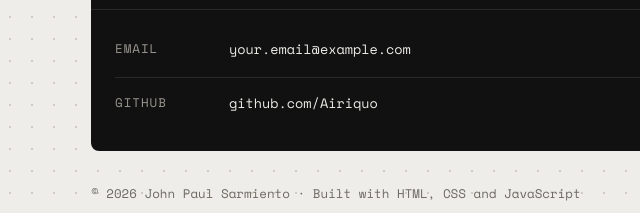
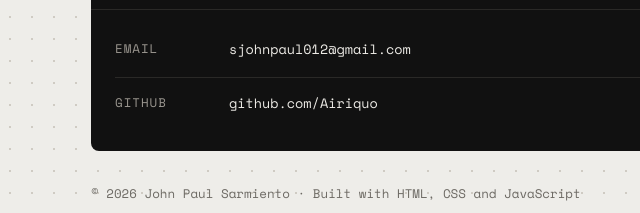
Before and after one commit to Airiquo/Activity4_Portfolio, a plain HTML site: page index.html in a window 1280 px wide. Shown: the part 1952-2165 px from the top of the page, 1-641 px from the left. Drawn offline with nearby package versions, Linux system fonts and the light colour scheme; a web font is replaced by a local one.

Commit message:
added email

```diff
--- a/index.html
+++ b/index.html
@@ -115,7 +115,7 @@
       <div class="terminal terminal-dark" role="group" aria-label="Contact links">
         <div class="terminal-bar"><i></i><i></i><i></i><span>contact --list</span></div>
         <ul class="contact-list">
-          <li><span class="key">email</span><a href="mailto:sjohnpaul012@gmail.com">your.email@example.com</a></li>
+          <li><span class="key">email</span><a href="mailto:sjohnpaul012@gmail.com">sjohnpaul012@gmail.com</a></li>
           <li><span class="key">github</span><a href="https://github.com/Airiquo" target="_blank" rel="noopener">github.com/Airiquo</a></li>
         </ul>
       </div>
```
